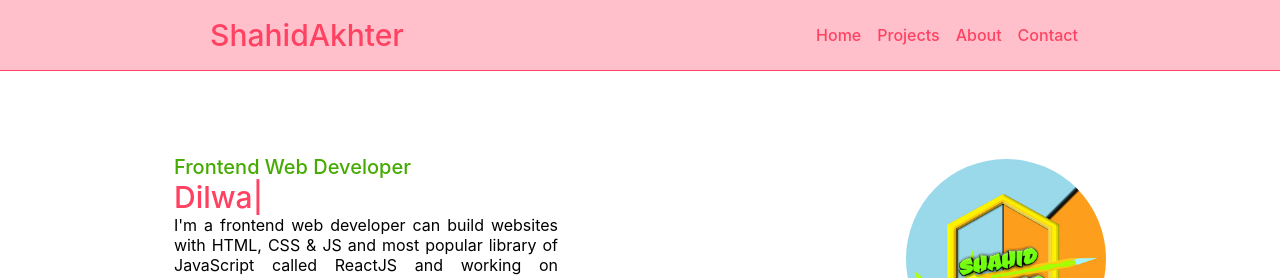
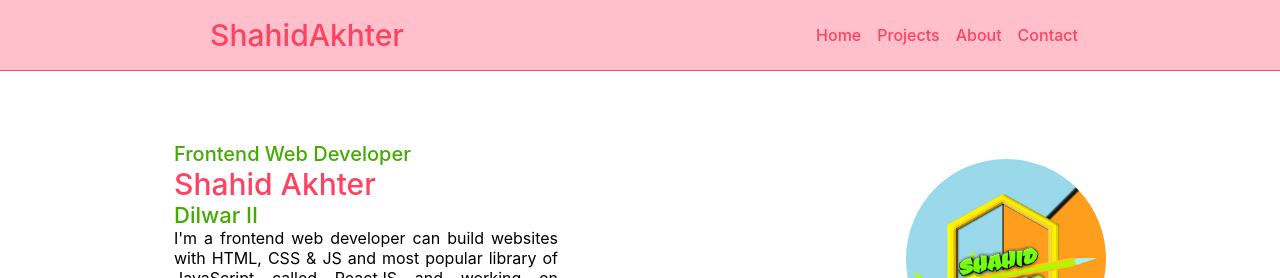
Before and after one commit to ShahidAkhter/Portfolio, a React (Create React App) app: page / in a window 1280 px wide. Shown: the top 278 px of the page. Built offline with nearby package versions, Linux system fonts and the light colour scheme.

Commit message:
New Naming Conventions

```diff
--- a/src/App.js
+++ b/src/App.js
@@ -39,11 +39,13 @@ function App() {
           <Route path='/About' element={<About
             img={logo}
             name="Shahid Akhter"
+            nameByFatherName="Dilwar II"
             skillName="Frontend Web Developer"
           />} />
           <Route path='/Contact' element={<Contact
             img={logo}
             name="Shahid Akhter"
+            nameByFatherName="Dilwar II"
             skillName="Frontend Web Developer"
             description="I'm a frontend web developer can build websites with HTML, CSS & JS and most popular library of JavaScript called ReactJS and working on BootrapCSS and TailwindCSS."
           />} />
--- a/src/components/About.js
+++ b/src/components/About.js
@@ -13,6 +13,8 @@ const About = (props) => {
                     <div className="info flex f-center f-col">
                         <div className="skillName text-color-2 font-bold">{props.skillName}</div>
                         <div className="name text-pink ml-0">{props.name}</div>
+                        <div className="nameByFatherName font-bold text-pink ml-0 text-color-2 text-size-4">{props.nameByFatherName}</div>
+
                         {/* <div className="desc text-size-1 text-center">{props.description}</div> */}
                     </div>
                 </div>
--- a/src/components/Contact.js
+++ b/src/components/Contact.js
@@ -15,6 +15,7 @@ const Contact = (props) => {
                     <div className="info flex f-center f-col pb-1">
                         <div className="skillName text-color-2 font-bold">{props.skillName}</div>
                         <div className="name text-pink ml-0">{props.name}</div>
+                        <div className="nameByFatherName font-bold text-pink ml-0 text-color-2 text-size-4">{props.nameByFatherName}</div>
                         <div className="desc text-size-1 text-center">{props.description}</div>
                     </div>
                     <div className="info flex f-left f-col">
--- a/src/components/Header.js
+++ b/src/components/Header.js
@@ -2,15 +2,14 @@ import React from 'react'
 import logo from '../logo.jpg'
 import '../css/Header.css';
 import { Link } from 'react-router-dom';
-import TypedText from './TypedText';
 
 const Header = (props) => {
-  const typedStrings = ['Shahid Akhter', 'Dilwar II'];
   return (
     <div className='flex f-center f-around text-justify header pb-1'>
       <div className="info">
         <div className="skillName text-color-2 font-bold">{props.skillName}</div>
-        <div className="name text-pink ml-0"><TypedText strings={typedStrings} /></div>
+        <div className="name text-pink ml-0">{props.name}</div>
+        <div className="nameByFatherName font-bold text-pink ml-0 text-color-2 text-size-4">{props.nameByFatherName}</div>
         <div className="desc w-1 text-size-1">{props.description}</div>
         <div className="btns">
           <Link className="links ml-0" to="/Projects"><button className='bg text-white linkBtns ml-0'>Projects</button></Link>
--- a/src/components/Home.js
+++ b/src/components/Home.js
@@ -7,6 +7,7 @@ const Home = (props) => {
     <div className='min-h-2'>
       <Header
       name="Shahid Akhter"
+      nameByFatherName="Dilwar II"
       skillName="Frontend Web Developer"
       description="I'm a frontend web developer can build websites with HTML, CSS & JS and most popular library of JavaScript called ReactJS and working on BootrapCSS and TailwindCSS."
       />
--- a/src/css/Header.css
+++ b/src/css/Header.css
@@ -6,6 +6,9 @@
     height: 200px;
     width: 200px;
     border-radius: 50%;
+}
+.nameByFatherName{
+    font-size: 22px;
 }
 .skillName{
     font-size: 20px;
```
